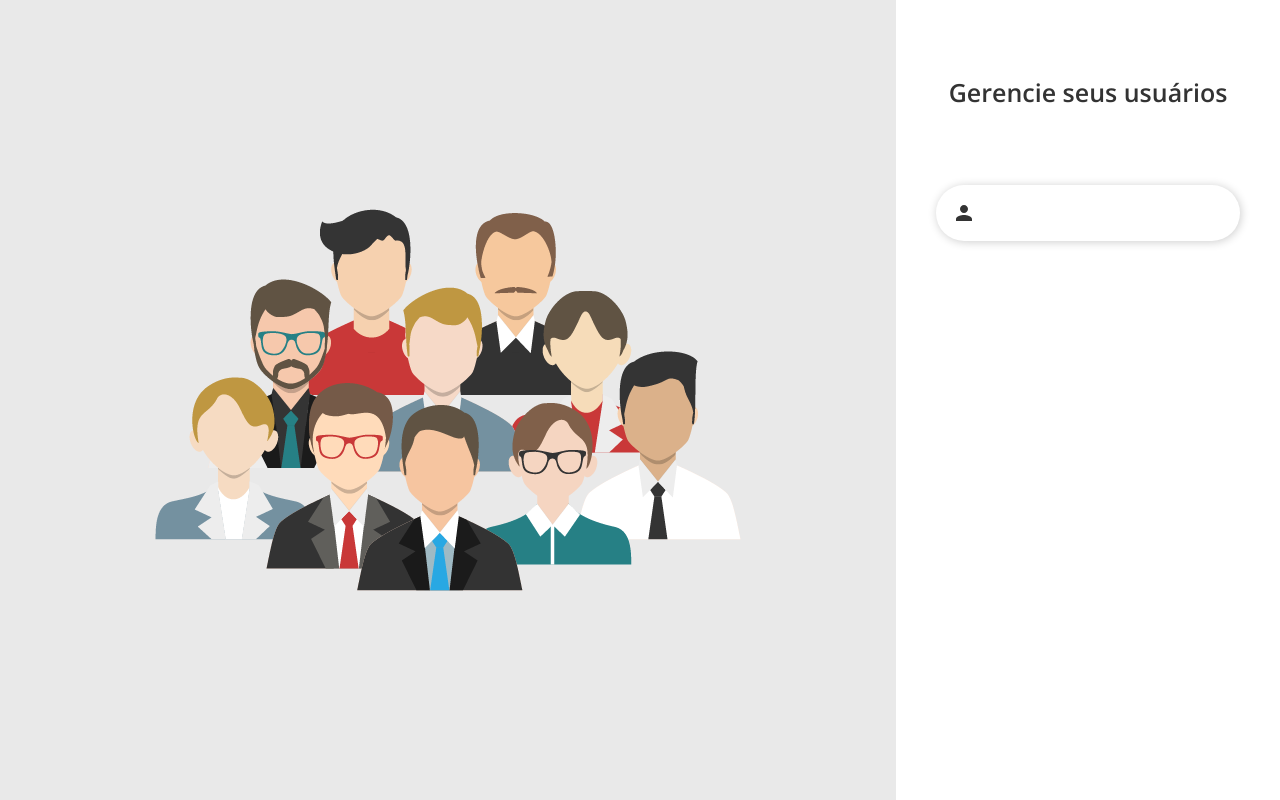
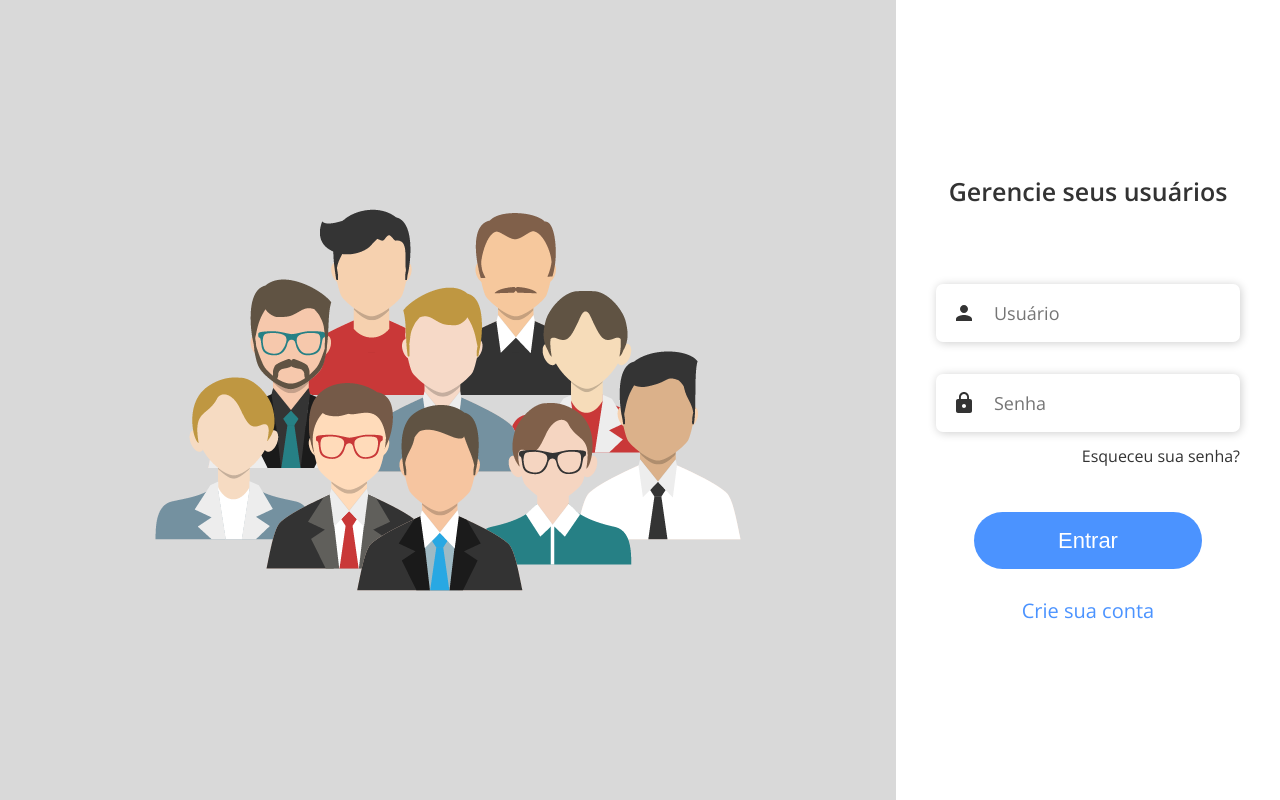
Before and after one commit to lucasreichert3/users-crud-react, a React (Create React App) app: page /#/login in a window 1280 px wide. Built offline with nearby package versions, Linux system fonts and the light colour scheme.

Commit message:
tela de login finalizada

```diff
--- a/package.json
+++ b/package.json
@@ -3,13 +3,15 @@
   "version": "0.1.0",
   "private": true,
   "dependencies": {
+    "@material-ui/icons": "^4.9.1",
     "@testing-library/jest-dom": "^4.2.4",
     "@testing-library/react": "^9.3.2",
     "@testing-library/user-event": "^7.1.2",
     "react": "^16.13.1",
     "react-dom": "^16.13.1",
     "react-router-dom": "^5.2.0",
-    "react-scripts": "3.4.1"
+    "react-scripts": "3.4.1",
+    "styled-components": "^5.1.1"
   },
   "scripts": {
     "start": "react-scripts start",
--- a/src/App.css
+++ b/src/App.css
@@ -48,3 +48,7 @@ input {
 	outline: none;
 	font-family: 'Open Sans', sans-serif;
 }
+
+* {
+	outline: none;
+}
--- /dev/null
+++ b/src/components/button/Button.js
@@ -0,0 +1,8 @@
+import React from 'react';
+import { StyledButton } from './styles';
+
+export default function Button({ text }) {
+    return (
+        <StyledButton type="button">{text}</StyledButton>
+    );
+}
--- /dev/null
+++ b/src/components/button/styles.js
@@ -0,0 +1,14 @@
+import styled from 'styled-components';
+import { primaryColor } from '../../constans/StyleContans';
+
+export const StyledButton = styled.button`
+    width: 100%;
+    border: none;
+    background-color: ${primaryColor};
+    padding: .7em;
+    color: #fff;
+    text-decoration: uppercase;
+    border-radius: 50px;
+    font-size: 22px;
+    cursor: pointer;
+`
--- a/src/components/input/Input.js
+++ b/src/components/input/Input.js
@@ -1,13 +1,18 @@
-import React from 'react';
-import { InputContainer } from './styles.js';
+import React from "react";
+import { InputContainer } from "./styles.js";
 
-export default function Input(props) {
-
-    return (
-        <InputContainer>
-            {props.children}
-            <input type="text" value={props.value} />
-        </InputContainer>
-    );
-
+export default function Input({
+  children,
+  type,
+  name,
+  value,
+  onValueChange,
+  placeholder,
+}) {
+  return (
+    <InputContainer>
+      {children}
+      <input type={type} name={name} value={value} onChange={onValueChange} placeholder={placeholder} />
+    </InputContainer>
+  );
 }
--- a/src/components/input/styles.js
+++ b/src/components/input/styles.js
@@ -5,11 +5,13 @@ export const InputContainer = styled.div `
     align-items: center;
     padding: 1em;
     box-shadow: 1px 1px 10px rgba(0,0,0,.2);
-    border-radius: 50px;
+    border-radius: 7px;
     width: 100%;
     input {
         border: none;
-        padding-left: 1em
+        padding-left: 1em;
+        width: 100%;
+        font-size: 18px;
     }
 
 `;
--- /dev/null
+++ b/src/constans/StyleContans.js
@@ -0,0 +1 @@
+export const primaryColor = '#4B93FF';
--- a/src/views/auth/login/Login.js
+++ b/src/views/auth/login/Login.js
@@ -5,13 +5,28 @@ import {
   LoginContainerWraper,
   LoginContainer,
   InputsContainer,
-  TitleContainer
+  TitleContainer,
+  Container,
+  ForgetPasswordText,
+  ButtonContainer,
+  CreateAccountText
 } from "./styles";
 import Input from "../../../components/input/Input";
-import PersonIcon from '@material-ui/icons/Person';
+import Button from '../../../components/button/Button';
+import PersonIcon from "@material-ui/icons/Person";
+import LockIcon from "@material-ui/icons/Lock";
+
+const INIT_STATE = {
+  username: "",
+  password: "",
+};
 
 export default function Login() {
-  const [loginForm, setLoginForm] = useState({});
+  const [loginForm, setLoginForm] = useState(INIT_STATE);
+
+  const setFieldValue = ({ target: { value, name } }) => {
+    setLoginForm({ ...loginForm, [name]: value });
+  };
 
   return (
     <Wraper>
@@ -22,9 +37,41 @@ export default function Login() {
             <h1>Gerencie seus usuários</h1>
           </TitleContainer>
           <InputsContainer>
-            <Input value={loginForm?.user}>
-              <PersonIcon />
-            </Input>
+            <Container>
+              <Input
+                type="text"
+                value={loginForm?.user}
+                name="username"
+                placeholder="Usuário"
+                onValueChange={setFieldValue}
+              >
+                <PersonIcon />
+              </Input>
+            </Container>
+            <Container applyMargin>
+              <Input
+                type="password"
+                value={loginForm?.password}
+                name="password"
+                placeholder="Senha"
+                onValueChange={setFieldValue}
+              >
+                <LockIcon />
+              </Input>
+            </Container>
+            <ForgetPasswordText>
+              <span>Esqueceu sua senha?</span>
+            </ForgetPasswordText>
+            <ButtonContainer>
+              <div>
+                <Button text="Entrar"></Button>
+              </div>
+            </ButtonContainer>
+            <ButtonContainer>
+              <CreateAccountText>
+                Crie sua conta
+              </CreateAccountText>
+            </ButtonContainer>
           </InputsContainer>
         </LoginContainer>
       </LoginContainerWraper>
--- a/src/views/auth/login/styles.js
+++ b/src/views/auth/login/styles.js
@@ -1,5 +1,6 @@
 import styled from "styled-components";
 import usersImg from "../../../assets/users.png";
+import { primaryColor } from '../../../constans/StyleContans';
 
 export const Wraper = styled.div`
   display: flex;
@@ -7,7 +8,7 @@ export const Wraper = styled.div`
 `;
 
 export const ImageContainer = styled.div`
-  background-color: #e9e9e9;
+  background-color: #d9d9d9;
   display: flex;
   height: 100vh;
   width: 70%;
@@ -19,6 +20,8 @@ export const ImageContainer = styled.div`
 export const LoginContainerWraper = styled.div`
   display: flex;
   width: 30%;
+  justify-content: center;
+  align-items: center;
 `;
 
 export const TitleContainer = styled.div`
@@ -44,6 +47,49 @@ export const LoginContainer = styled.div`
 
 export const InputsContainer = styled.div`
   display: flex;
+  flex-wrap: wrap;
   width: 100%;
   margin-top: 5em;
 `;
+
+export const Container = styled.div`
+  display: flex;
+  width: 100%;
+  margin-top: ${(props) => props.applyMargin ? '2em' : 0};
+`;
+
+export const ForgetPasswordText = styled.div`
+  display: flex;
+  width: 100%;
+  padding: 1em 0;
+
+  span {
+    color: #333;
+    margin-left: auto;
+    cursor: pointer;
+  }
+  span:hover {
+    color: ${primaryColor};
+  }
+`;
+
+export const ButtonContainer = styled.div`
+  display: flex;
+  width: 100%;
+  margin-top: 2em;
+  justify-content: center;
+
+  div {
+    width: 75%;
+  }
+`;
+
+export const CreateAccountText = styled.span`
+  color: ${primaryColor};
+  font-size: 20px;
+  cursor: pointer;
+
+  :hover {
+    color: #333;
+  }
+`;
```
